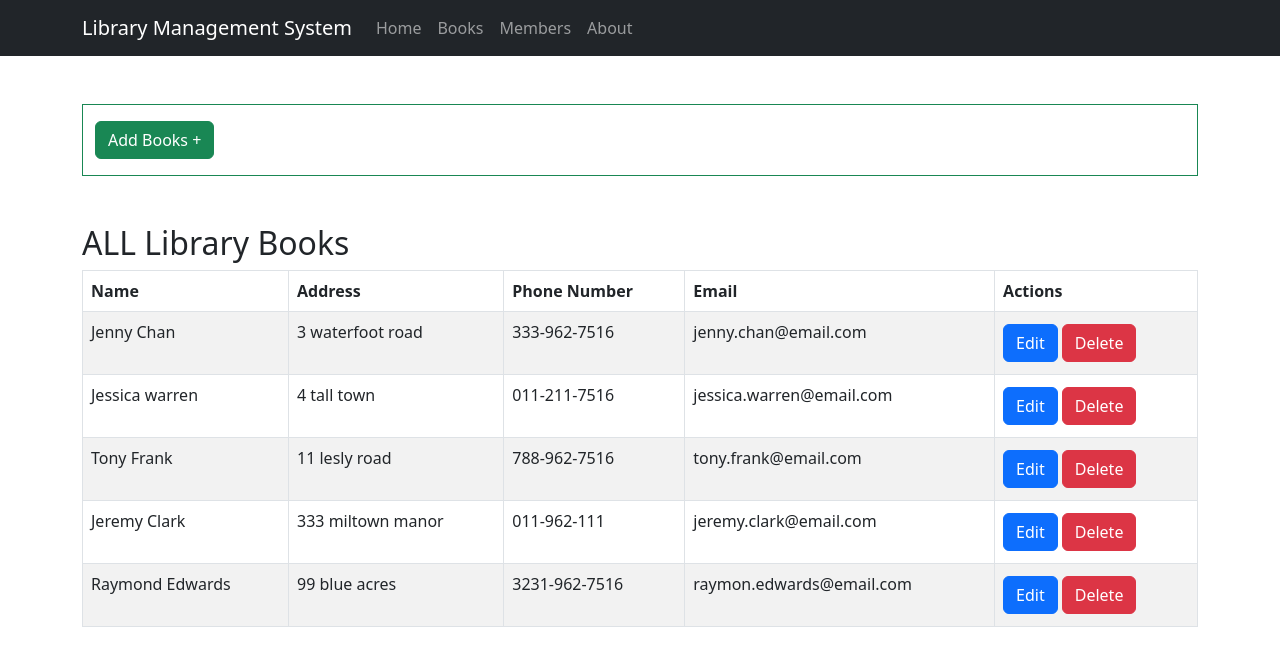
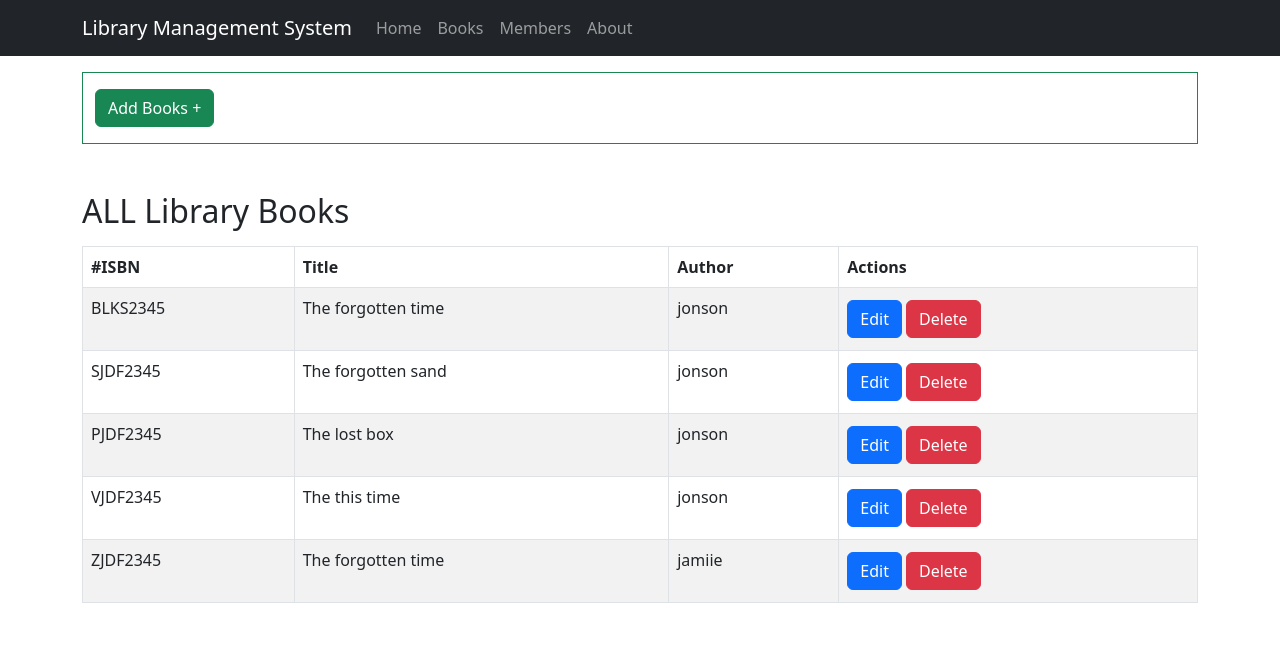
Before and after one commit to rahulhere-1/LibraryManagementSystem, a React (Create React App) app in the folder frontend/library-system-management-app/: page /books in a window 1280 px wide. Shown: the top 666 px of the page. Built offline with nearby package versions, Linux system fonts and the light colour scheme.

Commit message:
made ui code changes , all set to integrate with backend

```diff
--- a/frontend/library-system-management-app/src/components/Book/BooksList.js
+++ b/frontend/library-system-management-app/src/components/Book/BooksList.js
@@ -1,17 +1,16 @@
 import { React, useState, Fragment } from "react";
 import { Container, Table } from "react-bootstrap";
-import AddBooks from "./AddBooks";
 import ReadOnlyRow from "./ReadOnlyRow";
 import EditableRow from "./EditableRow";
 import data from "./mock-data.json";
+import AddBooks from "./AddBooks";
 const BooksList = () => {
   const [contacts, setContacts] = useState(data);
 
   const [editFormData, setEditFormData] = useState({
-    fullName: "",
-    address: "",
-    phoneNumber: "",
-    email: "",
+    isbn: "",
+    title: "",
+    author: "",
   });
 
   const [editContactId, setEditContactId] = useState(null);
@@ -32,16 +31,16 @@ const BooksList = () => {
     event.preventDefault();
 
     const editedContact = {
-      id: editContactId,
-      fullName: editFormData.fullName,
-      address: editFormData.address,
-      phoneNumber: editFormData.phoneNumber,
-      email: editFormData.email,
+      isbn: editFormData.isbn,
+      title: editFormData.title,
+      author: editFormData.author,
     };
 
     const newContacts = [...contacts];
 
-    const index = contacts.findIndex((contact) => contact.id === editContactId);
+    const index = contacts.findIndex(
+      (contact) => contact.isbn === editContactId
+    );
 
     newContacts[index] = editedContact;
 
@@ -51,13 +50,12 @@ const BooksList = () => {
 
   const handleEditClick = (event, contact) => {
     event.preventDefault();
-    setEditContactId(contact.id);
+    setEditContactId(contact.isbn);
 
     const formValues = {
-      fullName: contact.fullName,
-      address: contact.address,
-      phoneNumber: contact.phoneNumber,
-      email: contact.email,
+      isbn: contact.isbn,
+      title: contact.title,
+      author: contact.author,
     };
 
     setEditFormData(formValues);
@@ -70,33 +68,31 @@ const BooksList = () => {
   const handleDeleteClick = (contactId) => {
     const newContacts = [...contacts];
 
-    const index = contacts.findIndex((contact) => contact.id === contactId);
+    const index = contacts.findIndex((contact) => contact.isbn === contactId);
 
     newContacts.splice(index, 1);
 
     setContacts(newContacts);
   };
-
   return (
     <div>
-      <Container className="mt-5">
+      <Container className="mt-3">
         <AddBooks />
-        <h2 className="mt-5">ALL Library Books</h2>
+        <h2 className="mb-3 mt-5  "> ALL Library Books</h2>
         <form onSubmit={handleEditFormSubmit}>
           <Table striped bordered hover>
             <thead>
               <tr>
-                <th>Name</th>
-                <th>Address</th>
-                <th>Phone Number</th>
-                <th>Email</th>
+                <th>#ISBN</th>
+                <th>Title</th>
+                <th>Author</th>
                 <th>Actions</th>
               </tr>
             </thead>
             <tbody>
               {contacts.map((contact) => (
                 <Fragment>
-                  {editContactId === contact.id ? (
+                  {editContactId === contact.isbn ? (
                     <EditableRow
                       editFormData={editFormData}
                       handleEditFormChange={handleEditFormChange}
--- a/frontend/library-system-management-app/src/components/Book/EditableRow.js
+++ b/frontend/library-system-management-app/src/components/Book/EditableRow.js
@@ -12,8 +12,18 @@ const EditableRow = ({
           type="text"
           required="required"
           placeholder="Enter a name..."
-          name="fullName"
-          value={editFormData.fullName}
+          name="isbn"
+          value={editFormData.isbn}
+          onChange={handleEditFormChange}
+        ></input>
+      </td>
+      <td>
+        <input
+          type="text"
+          required="required"
+          placeholder="Enter a name..."
+          name="title"
+          value={editFormData.title}
           onChange={handleEditFormChange}
         ></input>
       </td>
@@ -22,31 +32,12 @@ const EditableRow = ({
           type="text"
           required="required"
           placeholder="Enter an address..."
-          name="address"
-          value={editFormData.address}
+          name="author"
+          value={editFormData.author}
           onChange={handleEditFormChange}
         ></input>
       </td>
-      <td>
-        <input
-          type="text"
-          required="required"
-          placeholder="Enter a phone number..."
-          name="phoneNumber"
-          value={editFormData.phoneNumber}
-          onChange={handleEditFormChange}
-        ></input>
-      </td>
-      <td>
-        <input
-          type="email"
-          required="required"
-          placeholder="Enter an email..."
-          name="email"
-          value={editFormData.email}
-          onChange={handleEditFormChange}
-        ></input>
-      </td>
+
       <td>
         <Button type="submit" variant="success">
           Save
--- a/frontend/library-system-management-app/src/components/Book/ReadOnlyRow.js
+++ b/frontend/library-system-management-app/src/components/Book/ReadOnlyRow.js
@@ -3,10 +3,10 @@ import { Button } from "react-bootstrap";
 const ReadOnlyRow = ({ contact, handleEditClick, handleDeleteClick }) => {
   return (
     <tr>
-      <td>{contact.fullName}</td>
-      <td>{contact.address}</td>
-      <td>{contact.phoneNumber}</td>
-      <td>{contact.email}</td>
+      <td>{contact.isbn}</td>
+      <td>{contact.title}</td>
+      <td>{contact.author}</td>
+
       <td>
         <Button
           type="button"
@@ -19,7 +19,7 @@ const ReadOnlyRow = ({ contact, handleEditClick, handleDeleteClick }) => {
           variant="danger"
           type="button"
           className="m-1"
-          onClick={() => handleDeleteClick(contact.id)}
+          onClick={() => handleDeleteClick(contact.isbn)}
         >
           Delete
         </Button>
--- a/frontend/library-system-management-app/src/components/Book/mock-data.json
+++ b/frontend/library-system-management-app/src/components/Book/mock-data.json
@@ -1,37 +1,24 @@
 [
   {
-    "id": 1,
-    "fullName": "Jenny Chan",
-    "address": "3 waterfoot road",
-    "phoneNumber": "333-962-7516",
-    "email": "jenny.chan@email.com"
+    "isbn": "BLKS2345",
+    "title": "The forgotten time",
+    "author": "jonson"
   },
   {
-    "id": 2,
-    "fullName": "Jessica warren",
-    "address": "4 tall town",
-    "phoneNumber": "011-211-7516",
-    "email": "jessica.warren@email.com"
-  },
-  {
-    "id": 3,
-    "fullName": "Tony Frank",
-    "address": "11 lesly road",
-    "phoneNumber": "788-962-7516",
-    "email": "tony.frank@email.com"
-  },
-  {
-    "id": 4,
-    "fullName": "Jeremy Clark",
-    "address": "333 miltown manor",
-    "phoneNumber": "011-962-111",
-    "email": "jeremy.clark@email.com"
-  },
-  {
-    "id": 5,
-    "fullName": "Raymond Edwards",
-    "address": "99 blue acres",
-    "phoneNumber": "3231-962-7516",
-    "email": "raymon.edwards@email.com"
+    "isbn": "SJDF2345",
+    "title": "The forgotten sand",
+    "author": "jonson"
+  }, {
+    "isbn": "PJDF2345",
+    "title": "The lost box",
+    "author": "jonson"
+  }, {
+    "isbn": "VJDF2345",
+    "title": "The this time",
+    "author": "jonson"
+  }, {
+    "isbn": "ZJDF2345",
+    "title": "The forgotten time",
+    "author": "jamiie"
   }
 ]
--- a/frontend/library-system-management-app/src/components/Borrowed/BorrowedTable.js
+++ b/frontend/library-system-management-app/src/components/Borrowed/BorrowedTable.js
@@ -7,9 +7,10 @@ const BorrowedTable = () => {
   const [contacts, setContacts] = useState(data);
 
   const [editFormData, setEditFormData] = useState({
-    bookId: "",
-    address: "",
-    phoneNumber: "",
+    isbn: "",
+    title: "",
+    memberId: "",
+    memberName: "",
     issueDate: "",
     dueDate: "",
   });
@@ -33,9 +34,10 @@ const BorrowedTable = () => {
 
     const editedContact = {
       id: editContactId,
-      bookId: editFormData.bookId,
-      address: editFormData.address,
-      phoneNumber: editFormData.phoneNumber,
+      isbn: editFormData.isbn,
+      title: editFormData.title,
+      memberId: editFormData.memberId,
+      memberName: editFormData.memberName,
       issueDate: editFormData.issueDate,
       dueDate: editFormData.dueDate,
     };
@@ -55,9 +57,10 @@ const BorrowedTable = () => {
     setEditContactId(contact.id);
 
     const formValues = {
-      bookId: contact.bookId,
-      address: contact.address,
-      phoneNumber: contact.phoneNumber,
+      isbn: contact.isbn,
+      title: contact.title,
+      memberId: contact.memberId,
+      memberName: contact.memberName,
       issueDate: contact.issueDate,
       dueDate: contact.dueDate,
     };
@@ -86,9 +89,10 @@ const BorrowedTable = () => {
           <Table striped bordered hover>
             <thead>
               <tr>
-                <th>Book ID</th>
-                <th>Address</th>
-                <th>Phone Number</th>
+                <th>#ISBN</th>
+                <th>Title</th>
+                <th>Member ID</th>
+                <th>Member Name</th>
                 <th>Issued Date</th>
                 <th>Due Date</th>
                 <th>Actions</th>
--- a/frontend/library-system-management-app/src/components/Borrowed/EditableRow.js
+++ b/frontend/library-system-management-app/src/components/Borrowed/EditableRow.js
@@ -12,8 +12,18 @@ const EditableRow = ({
           type="text"
           required="required"
           placeholder="Enter a name..."
-          name="bookId"
-          value={editFormData.bookId}
+          name="isbn"
+          value={editFormData.isbn}
+          onChange={handleEditFormChange}
+        ></input>
+      </td>
+      <td>
+        <input
+          type="text"
+          required="required"
+          placeholder="Enter a name..."
+          name="title"
+          value={editFormData.title}
           onChange={handleEditFormChange}
         ></input>
       </td>
@@ -22,8 +32,8 @@ const EditableRow = ({
           type="text"
           required="required"
           placeholder="Enter an address..."
-          name="address"
-          value={editFormData.address}
+          name="memberId"
+          value={editFormData.memberId}
           onChange={handleEditFormChange}
         ></input>
       </td>
@@ -32,8 +42,8 @@ const EditableRow = ({
           type="text"
           required="required"
           placeholder="Enter a phone number..."
-          name="phoneNumber"
-          value={editFormData.phoneNumber}
+          name="memberName"
+          value={editFormData.memberName}
           onChange={handleEditFormChange}
         ></input>
       </td>
--- a/frontend/library-system-management-app/src/components/Borrowed/mock-data.json
+++ b/frontend/library-system-management-app/src/components/Borrowed/mock-data.json
@@ -1,41 +1,46 @@
 [
   {
     "id": 1,
-    "bookId": "BLKSJDF2345",
-    "address": "3 waterfoot road",
-    "phoneNumber": "333-962-7516",
+    "isbn": "BLKSJDF2345",
+    "title": "The forgotten time",
+    "memberId": "1",
+    "memberName": "santhos",
     "issueDate": "21/04/23",
     "dueDate" : "28/05/23"
   },
   {
     "id": 2,
-    "bookId": "GGFSJDF2345",
-    "address": "4 tall town",
-    "phoneNumber": "011-211-7516",
+    "isbn": "GGFSJDF2345",
+    "title": "The forgotten time",
+    "memberId": "2",
+    "memberName": "ramesh",
     "issueDate": "18/04/23",
     "dueDate" : "24/05/23"
   },
   {
     "id": 3,
-    "bookId":"PLKSJDF2345",
-    "address": "11 lesly road",
-    "phoneNumber": "788-962-7516",
+    "isbn":"PLKSJDF2345",
+    "title": "The forgotten time",
+    "memberId": "3",
+    "memberName": "rajesh",
     "issueDate": "11/04/23",
     "dueDate" : "27/05/23"
   },
   {
     "id": 4,
-    "bookId": "MFESJDF2345",
-    "address": "333 miltown manor",
-    "phoneNumber": "011-962-111",
+    "isbn": "MFESJDF2345",
+    "title": "The forgotten time",
+    "memberId": "4",
+    "memberName": "rajiv",
     "issueDate": "21/04/23",
     "dueDate" : "28/05/23"
   },
   {
     "id": 5,
-    "bookId": "Raymond Edwards",
-    "address": "99 blue acres",
-    "phoneNumber": "3231-962-7516",
+    "isbn": "Raymond Edwards",
+    "title": "The forgotten time",
+    "memberId": "5",
+    "memberName": "kamini",
     "issueDate": "21/04/23",
     "dueDate" : "28/05/23"
   }
--- a/frontend/library-system-management-app/src/components/Member/EditableRow.js
+++ b/frontend/library-system-management-app/src/components/Member/EditableRow.js
@@ -11,19 +11,9 @@ const EditableRow = ({
         <input
           type="text"
           required="required"
-          placeholder="Enter a name..."
-          name="fullName"
-          value={editFormData.fullName}
-          onChange={handleEditFormChange}
-        ></input>
-      </td>
-      <td>
-        <input
-          type="text"
-          required="required"
           placeholder="Enter an address..."
-          name="address"
-          value={editFormData.address}
+          name="id"
+          value={editFormData.id}
           onChange={handleEditFormChange}
         ></input>
       </td>
@@ -32,18 +22,28 @@ const EditableRow = ({
           type="text"
           required="required"
           placeholder="Enter a phone number..."
-          name="phoneNumber"
-          value={editFormData.phoneNumber}
+          name="name"
+          value={editFormData.name}
           onChange={handleEditFormChange}
         ></input>
       </td>
       <td>
         <input
-          type="email"
+          type="text"
           required="required"
-          placeholder="Enter an email..."
-          name="email"
-          value={editFormData.email}
+          placeholder="dd-mm-yyyy"
+          name="phone"
+          value={editFormData.phone}
+          onChange={handleEditFormChange}
+        ></input>
+      </td>
+      <td>
+        <input
+          type="text"
+          required="required"
+          placeholder="dd-mm-yyyy"
+          name="address"
+          value={editFormData.address}
           onChange={handleEditFormChange}
         ></input>
       </td>
--- a/frontend/library-system-management-app/src/components/Member/Members.js
+++ b/frontend/library-system-management-app/src/components/Member/Members.js
@@ -1,17 +1,17 @@
 import { React, useState, Fragment } from "react";
 import { Container, Table } from "react-bootstrap";
-import AddMembers from "./AddMembers";
 import ReadOnlyRow from "./ReadOnlyRow";
 import EditableRow from "./EditableRow";
 import data from "./mock-data.json";
-const Members = () => {
+import AddMember from "./AddMembers";
+const BorrowedTable = () => {
   const [contacts, setContacts] = useState(data);
 
   const [editFormData, setEditFormData] = useState({
-    fullName: "",
+    id: "",
+    name: "",
+    phone: "",
     address: "",
-    phoneNumber: "",
-    email: "",
   });
 
   const [editContactId, setEditContactId] = useState(null);
@@ -32,11 +32,10 @@ const Members = () => {
     event.preventDefault();
 
     const editedContact = {
-      id: editContactId,
-      fullName: editFormData.fullName,
+      id: editFormData.id,
+      name: editFormData.name,
+      phone: editFormData.phone,
       address: editFormData.address,
-      phoneNumber: editFormData.phoneNumber,
-      email: editFormData.email,
     };
 
     const newContacts = [...contacts];
@@ -54,10 +53,10 @@ const Members = () => {
     setEditContactId(contact.id);
 
     const formValues = {
-      fullName: contact.fullName,
+      id: contact.id,
+      name: contact.name,
+      phone: contact.phone,
       address: contact.address,
-      phoneNumber: contact.phoneNumber,
-      email: contact.email,
     };
 
     setEditFormData(formValues);
@@ -76,20 +75,19 @@ const Members = () => {
 
     setContacts(newContacts);
   };
-
   return (
     <div>
-      <Container className="mt-5">
-        <AddMembers />
-        <h2 className="mt-5">List of Registered Members</h2>
+      <Container className="mt-3">
+        <AddMember />
+        <h2 className="mb-3 mt-5  "> List of Registered Members</h2>
         <form onSubmit={handleEditFormSubmit}>
           <Table striped bordered hover>
             <thead>
               <tr>
+                <th>#ID</th>
                 <th>Name</th>
+                <th>Phone</th>
                 <th>Address</th>
-                <th>Phone Number</th>
-                <th>Email</th>
                 <th>Actions</th>
               </tr>
             </thead>
@@ -119,4 +117,4 @@ const Members = () => {
   );
 };
 
-export default Members;
+export default BorrowedTable;
--- a/frontend/library-system-management-app/src/components/Member/ReadOnlyRow.js
+++ b/frontend/library-system-management-app/src/components/Member/ReadOnlyRow.js
@@ -3,10 +3,10 @@ import { Button } from "react-bootstrap";
 const ReadOnlyRow = ({ contact, handleEditClick, handleDeleteClick }) => {
   return (
     <tr>
-      <td>{contact.fullName}</td>
+      <td>{contact.id}</td>
+      <td>{contact.name}</td>
+      <td>{contact.phone}</td>
       <td>{contact.address}</td>
-      <td>{contact.phoneNumber}</td>
-      <td>{contact.email}</td>
       <td>
         <Button
           type="button"
--- a/frontend/library-system-management-app/src/components/Member/mock-data.json
+++ b/frontend/library-system-management-app/src/components/Member/mock-data.json
@@ -1,37 +1,32 @@
 [
   {
     "id": 1,
-    "fullName": "Jenny Chan",
-    "address": "3 waterfoot road",
-    "phoneNumber": "333-962-7516",
-    "email": "jenny.chan@email.com"
+    "name": "santhos",
+    "phone": "9876564321",
+    "address" : "bangalore"
   },
   {
     "id": 2,
-    "fullName": "Jessica warren",
-    "address": "4 tall town",
-    "phoneNumber": "011-211-7516",
-    "email": "jessica.warren@email.com"
+    "name": "rajiv",
+    "phone": "9876564321",
+    "address" : "hyderbad"
   },
   {
     "id": 3,
-    "fullName": "Tony Frank",
-    "address": "11 lesly road",
-    "phoneNumber": "788-962-7516",
-    "email": "tony.frank@email.com"
+    "name": "sarvesh",
+    "phone": "9876564321",
+    "address" : "delhi"
   },
   {
     "id": 4,
-    "fullName": "Jeremy Clark",
-    "address": "333 miltown manor",
-    "phoneNumber": "011-962-111",
-    "email": "jeremy.clark@email.com"
+    "name": "remesh",
+    "phone": "9876564321",
+    "address" : "noida"
   },
   {
     "id": 5,
-    "fullName": "Raymond Edwards",
-    "address": "99 blue acres",
-    "phoneNumber": "3231-962-7516",
-    "email": "raymon.edwards@email.com"
+    "name": "rajesh",
+    "phone": "9815564321",
+    "address" : "delhi"
   }
 ]
```
Also changed, not shown: frontend/library-system-management-app/src/components/Borrowed/ReadOnlyRow.js (+4 -3 lines).
